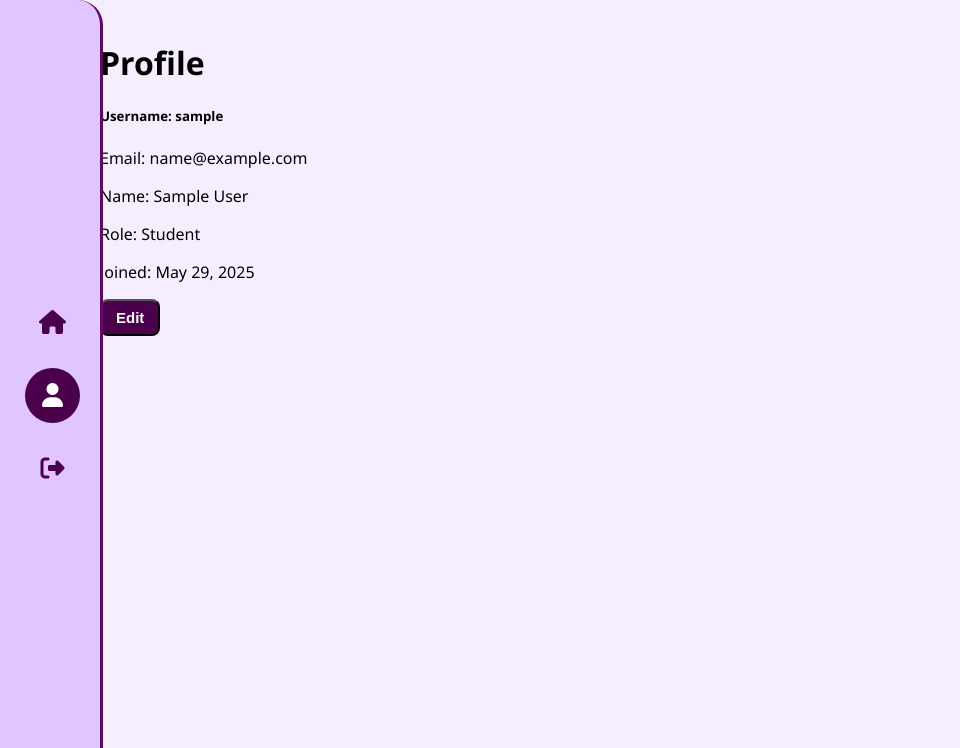
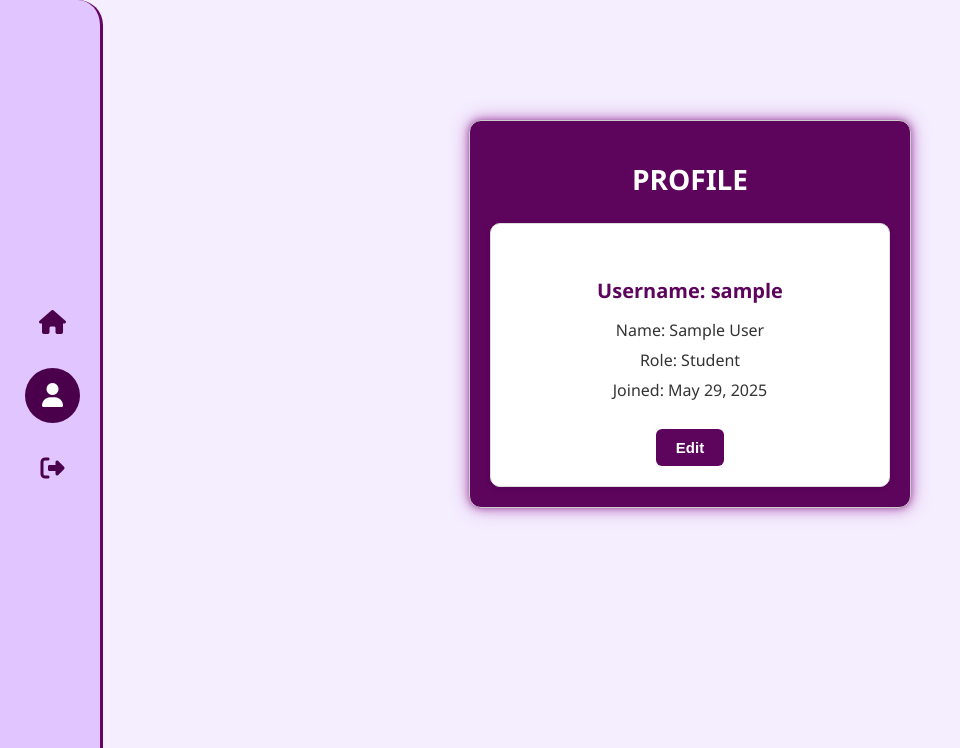
Before and after one commit to DavonGT/Event-IMS, a Django app: page /profile/ in a window 1280 px wide. Shown: the top 748 px of the page, without its empty margins (0-960 px from the left). Run offline with Django 5.2, Linux system fonts and the light colour scheme; the visitor is signed in with stand-in values (Sample User, id 1); some libraries are stand-ins or nearby versions; some web fonts are replaced.

Commit message:
design profile

```diff
--- a/core/static/core/css/style.css
+++ b/core/static/core/css/style.css
@@ -598,6 +598,7 @@ td:nth-child(5) {
   align-items: center;
   gap: 0px;
   margin-left: 10px;
+  margin-bottom: -40px;
 }
 
 .search-input {
@@ -677,14 +678,14 @@ td:nth-child(5) {
 }
 
 .dashboard-title {
-  font-size: 35px;
+  font-size: 30px;
   font-family: "Cal Sans", sans-serif;
   color: #760376;
   margin: 0;
 }
 
 .dashboard-subtitle {
-  font-size: 30px;
+  font-size: 25px;
   font-family: "Cal Sans", sans-serif;
   color: #760376;
   margin: 0;
@@ -1056,6 +1057,81 @@ td:nth-child(5) {
   }
 
 
+.profile-container {
+  background-color: #5d045d;
+  margin: 100px auto;
+  padding: 20px;
+  width: auto;
+  max-width: 400px;
+  box-shadow:
+        0 0 5px rgba(0, 0, 0, 0.15),
+        0 0 10px rgba(139, 0, 139, 0.5),
+        0 0 20px rgba(139, 0, 139, 0.4);
+  border-radius: 12px;
+  border: 1px solid #ccc;
+  font-family: 'Segoe UI', Tahoma, Geneva, Verdana, sans-serif;
+  text-align: center;
+}
+
+.profile-container h1 {
+  margin-bottom: 25px;
+  font-size: 28px;
+  color:white;
+}
+
+.card {
+  background-color: #fff;
+  padding: 20px;
+  border-radius: 10px;
+  border: 1px solid #ddd;
+  box-shadow: 0 2px 6px rgba(0, 0, 0, 0.1);
+  text-align: center;
+
+}
+
+.card-title {
+  font-size: 20px;
+  margin-bottom: 15px;
+  color: #5d045d;
+}
+
+.card-text {
+  margin: 8px 0;
+  color: #333;
+}
+
+.add-new-button {
+  margin-top: 20px;
+  padding: 10px 20px;
+  background-color: #5d045d;
+  color: white;
+  font-weight: bold;
+  border: none;
+  border-radius: 6px;
+  cursor: pointer;
+  transition: background-color 0.3s ease;
+}
+
+.add-new-button:hover {
+  background-color: #440344; /* slightly darker shade for hover */
+}
+
+
+
+
+
+
+
+
+
+
+
+
+
+
+
+
+
 
   /* Mobile Responsiveness */
 @media (max-width: 600px) {
--- a/core/templates/core/dashboard.html
+++ b/core/templates/core/dashboard.html
@@ -43,12 +43,14 @@
 {% endblock %}
 
 <div class="dashboard-container">
+  <label for="searchInput" class="search-label">Extension Events and Activities Information Management System</label>
   <!-- Header Container -->
   <div class="header-container">
 
     <!-- LEFT SIDE: Title + Search -->
+
   <div class="left-header">
-    <label for="searchInput" class="search-label">Extension Events and Activities Information Management System</label>
+
     <div class="search-section">
       <div class="search-group">
         <input type="text" placeholder="Search..." class="search-input" id="searchInput" />
--- a/core/templates/core/partials/edit_profile_modal.html
+++ b/core/templates/core/partials/edit_profile_modal.html
@@ -1,4 +1,4 @@
-<div class="container">
+<div class="prof-modal-container">
     <form method="post">
         {% csrf_token %}
         <div class="custom-modal-body">
--- a/core/templates/core/profile.html
+++ b/core/templates/core/profile.html
@@ -3,12 +3,11 @@
 {% block title %}Profile{% endblock %}
 
 {% block content %}
-<div class="container">
-    <h1 class="mt-4">Profile</h1>
+<div class="profile-container">
+    <h1 class="mt-4">PROFILE</h1>
     <div class="card mt-3">
         <div class="card-body">
             <h5 class="card-title">Username: {{ user.username }}</h5>
-            <p class="card-text">Email: {{ user.email }}</p>
             <p class="card-text">Name: {{ user.get_full_name }}</p>
             <p class="card-text">Role: {{ user_role }}</p>
             <p class="card-text">Joined: {{ user.date_joined|date:"F j, Y" }}</p>
```
